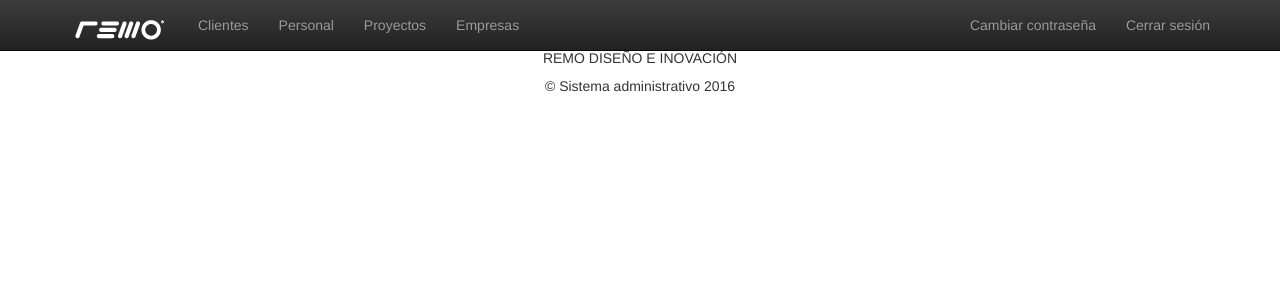
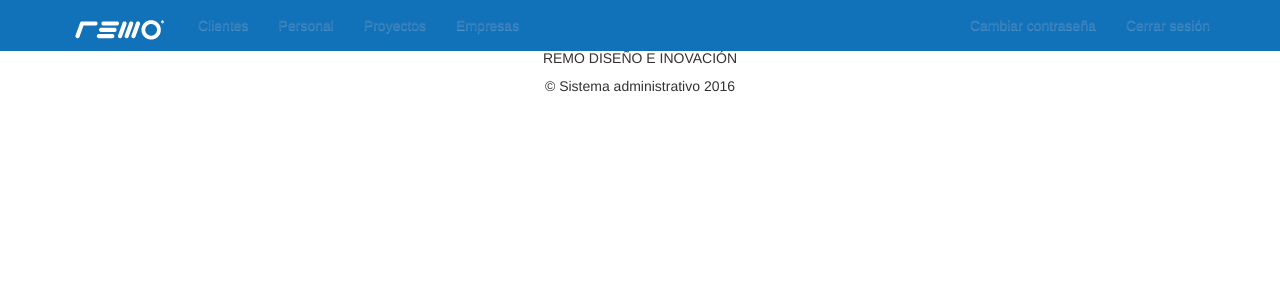
Before and after one commit to AgenciaREMO/Sistema_REMO, a CodeIgniter app: page /Sistema_REMO/ in a window 1280 px wide. Shown: the top 300 px of the page. Run offline with CodeIgniter, Linux system fonts and the light colour scheme.

Commit message:
Incorporacion de archivo .htaccess, modificacion de helper de URL, y actualizacion de links de estilo e imagen con base_url()

```diff
--- a/application/views/head.php
+++ b/application/views/head.php
@@ -6,7 +6,7 @@
 		<meta name="viewport" content="width=device-width, initial-scale=1, maximun-scale=1">
 		<script src="//code.jquery.com/jquery-1.12.0.min.js"></script>
 		<script src="//code.jquery.com/jquery-migrate-1.2.1.min.js"></script>
-	<!--<link rel="stylesheet" href="css/style.css">-->
+	    <link rel="stylesheet" href="css/style.css">
 		<!--BOOTSTRAP-->
 		<!-- Latest compiled and minified CSS -->
 		<link rel="stylesheet" href="https://maxcdn.bootstrapcdn.com/bootstrap/3.3.6/css/bootstrap.min.css" integrity="sha384-1q8mTJOASx8j1Au+a5WDVnPi2lkFfwwEAa8hDDdjZlpLegxhjVME1fgjWPGmkzs7" crossorigin="anonymous">
--- a/application/views/nav.php
+++ b/application/views/nav.php
@@ -1,6 +1,6 @@
 <body>
     <!-- Navigation -->
-    <nav class="navbar navbar-inverse navbar-fixed-top" role="navigation">
+    <nav class="navbar navbar-fixed-top estiloNav" role="navigation" >
         <div class="container">
             <!-- Brand and toggle get grouped for better mobile display -->
             <div class="navbar-header">
--- a/css/style.css
+++ b/css/style.css
@@ -1,3 +1,3 @@
-.navbar-inverse{
+.estiloNav{
 	background-color: #1171b9 !important;
 }
```
Also changed, not shown: .htaccess (added).
